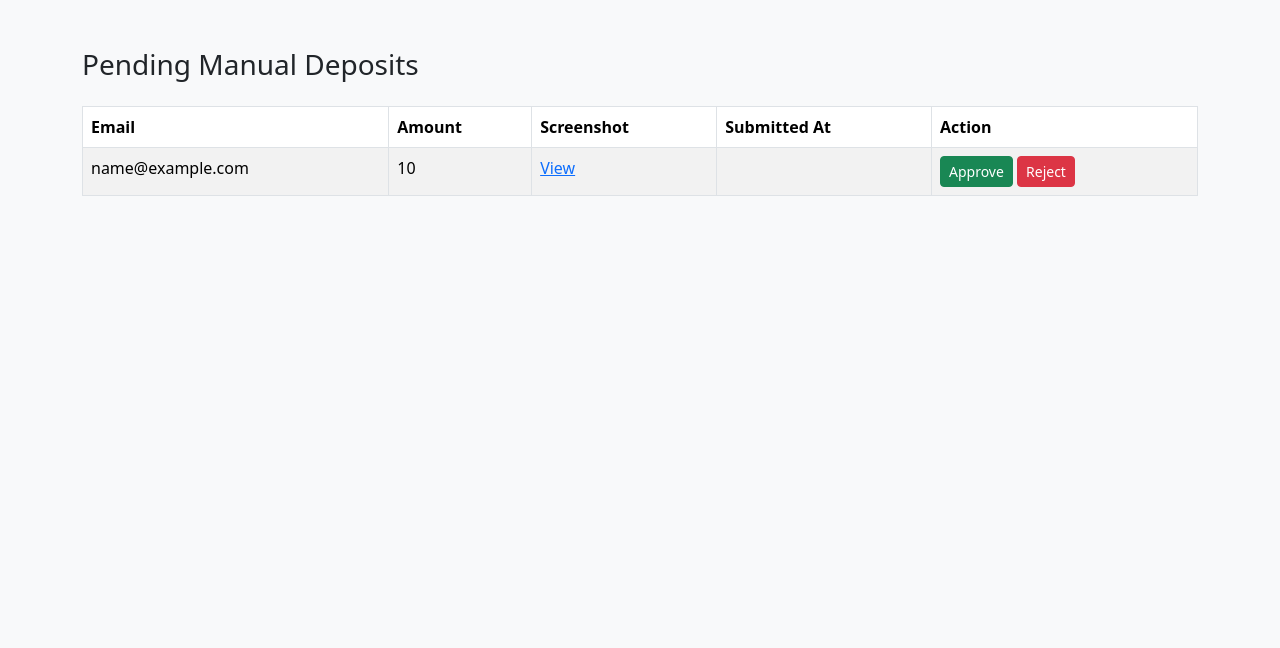
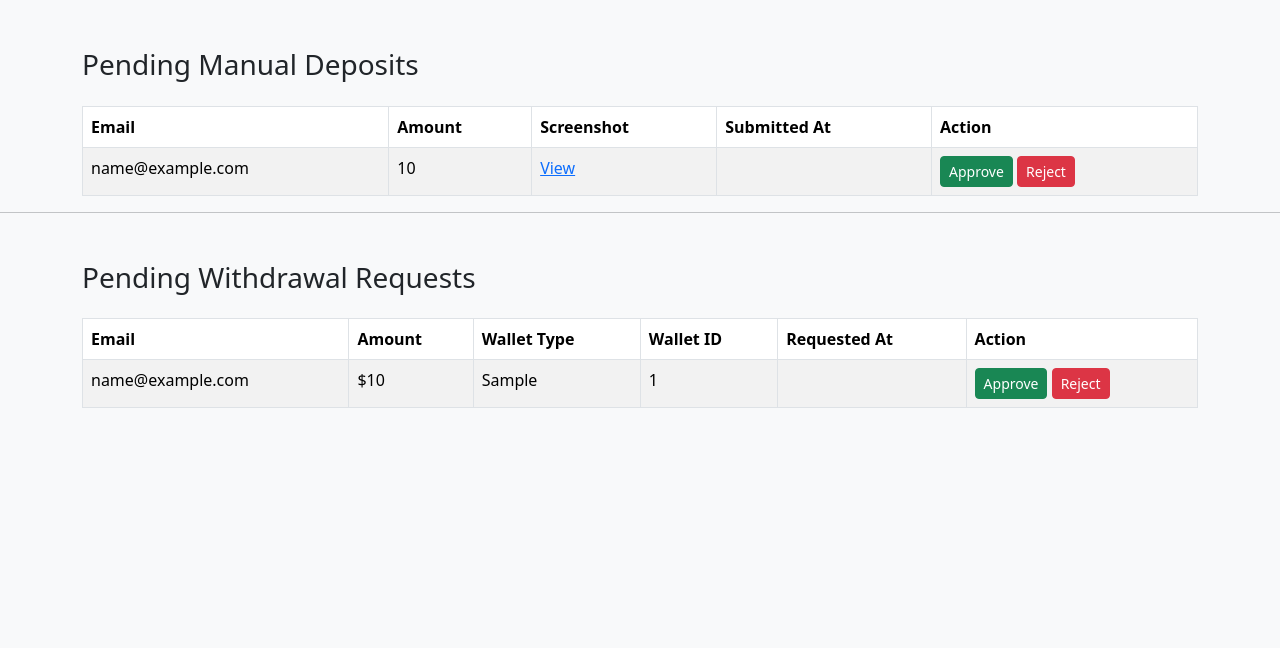
Before and after one commit to vumiiliakonga2-ctrl/-ai-invest-app, a Flask app: template templates/admin.html in a window 1280 px wide. Shown: the top 648 px of the page. Run offline with Flask 3, Linux system fonts and the light colour scheme; the template is opened without the code that fills it: most values are stand-ins (such as "Sample title", 1, 10 or a date in 2020).

Commit message:
Update admin.html

```diff
--- a/templates/admin.html
+++ b/templates/admin.html
@@ -1,5 +1,5 @@
 {% extends "base.html" %}
-{% block title %}Admin - Manual Deposits{% endblock %}
+{% block title %}Admin - Manual Deposits & Withdrawals{% endblock %}
 
 {% block content %}
 <div class="container mt-5">
@@ -41,4 +41,42 @@
   <div class="alert alert-info">No pending manual deposits at this time.</div>
   {% endif %}
 </div>
+
+<hr>
+
+<div class="container mt-5">
+  <h3 class="mb-4">Pending Withdrawal Requests</h3>
+
+  {% if withdrawals %}
+  <table class="table table-striped table-bordered">
+    <thead>
+      <tr>
+        <th>Email</th>
+        <th>Amount</th>
+        <th>Wallet Type</th>
+        <th>Wallet ID</th>
+        <th>Requested At</th>
+        <th>Action</th>
+      </tr>
+    </thead>
+    <tbody>
+      {% for w in withdrawals %}
+      <tr>
+        <td>{{ w.email }}</td>
+        <td>${{ w.amount }}</td>
+        <td>{{ w.wallet_type }}</td>
+        <td>{{ w.wallet_id }}</td>
+        <td>{{ w.created_at.split("T")[0] }}</td>
+        <td>
+          <a href="{{ url_for('approve_withdrawal_route', withdraw_id=w.id) }}" class="btn btn-success btn-sm">Approve</a>
+          <a href="{{ url_for('reject_withdrawal_route', withdraw_id=w.id) }}" class="btn btn-danger btn-sm">Reject</a>
+        </td>
+      </tr>
+      {% endfor %}
+    </tbody>
+  </table>
+  {% else %}
+  <div class="alert alert-info">No pending withdrawals at this time.</div>
+  {% endif %}
+</div>
 {% endblock %}
```
